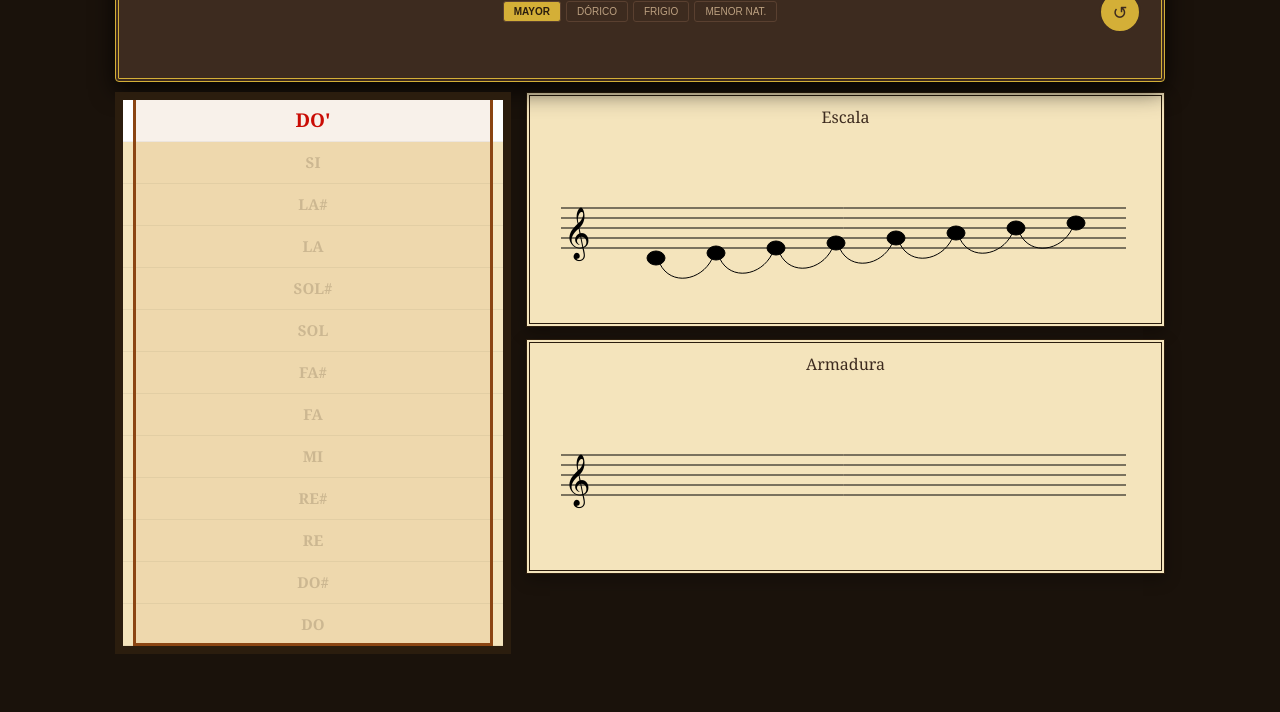
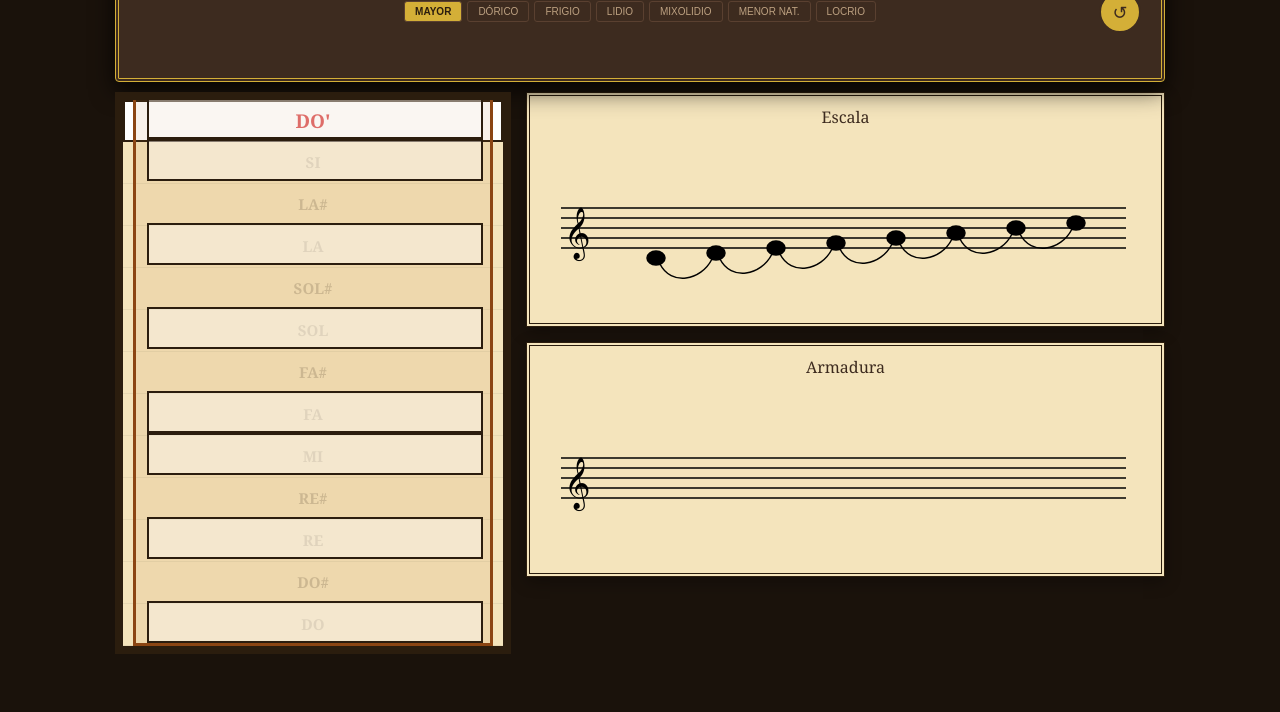
Before and after one commit to pacoaragon61-bot/Escalimetro, a plain HTML site: page index.html in a window 1280 px wide. Shown: the part 88-800 px from the top of the page. Drawn offline with Linux system fonts and the light colour scheme.

Commit message:
Update index.html

```diff
--- a/index.html
+++ b/index.html
@@ -3,10 +3,9 @@
 <head>
     <meta charset="UTF-8">
     <meta name="viewport" content="width=device-width, initial-scale=1.0, maximum-scale=1.0, user-scalable=no">
-    <meta name="theme-color" content="#3d2b1f">
     <meta name="mobile-web-app-capable" content="yes">
     <link rel="manifest" href="manifest.json">
-    <title>Escalímetro Pro</title>
+    <title>Escalímetro Pro Musical</title>
     <style>
         :root { --alto-nota: 42px; --ancho-total: 1050px; --ancho-esca: 380px; --oro: #d4af37; --pergamino: #f4e4bc; }
         body { font-family: 'Georgia', serif; background: #1a120b; display: flex; flex-direction: column; align-items: center; padding: 10px; color: #3d2b1f; user-select: none; margin: 0; overscroll-behavior: none; }
@@ -27,31 +26,34 @@
         #viewport::-webkit-scrollbar { display: none; }
         #columna-notas { position: relative; width: 100%; height: 1050px; }
         .nota { height: 42px; width: 100%; display: flex; align-items: center; justify-content: center; font-weight: bold; font-size: 15px; color: rgba(61, 43, 31, 0.2); position: absolute; border-bottom: 1px solid rgba(0,0,0,0.05); }
-        .nota.resaltada { color: #000 !important; background: #fff !important; font-size: 17px; z-index: 5; }
+        .nota.resaltada { color: #000 !important; background: #fff !important; font-size: 17px; z-index: 5; border: 2px solid #2b1d0e; box-sizing: border-box; }
         .nota.tonica-roja { color: #cc0000 !important; font-size: 19px !important; z-index: 10; font-weight: 900; }
         #molde { position: absolute; bottom: 0; left: 10px; right: 10px; height: calc(42px * 13); background: rgba(184, 115, 51, 0.1); border: 3px solid #8b4513; z-index: 100; pointer-events: none; }
         .hueco { position: absolute; width: 94%; height: 38px; left: 3%; border: 2px solid #2b1d0e; background: rgba(255,255,255,0.4); cursor: pointer; pointer-events: auto; }
-        .box-pentagrama { background: var(--pergamino); border: 4px double #2b1d0e; padding: 10px; box-shadow: 0 5px 15px rgba(0,0,0,0.3); text-align: center; margin-bottom: 12px; }
+        .box-pentagrama { background: var(--pergamino); border: 4px double #2b1d0e; padding: 10px; box-shadow: 0 5px 15px rgba(0,0,0,0.3); text-align: center; margin-bottom: 15px; }
         canvas { width: 600px; height: 180px; }
     </style>
 </head>
 <body>
     <div id="panel-control">
-        <div id="instrucciones">Desliza para elegir tónica.</div>
+        <div id="instrucciones">Desliza para elegir tónica.<br>Usa flechas para enarmonía.</div>
         <div id="controles-derecha">
             <div class="btn-redondo" onclick="reproducirEscala()">🔊</div>
             <div class="btn-redondo" onclick="resetScroll()">↺</div>
         </div>
         <div id="wrapper-tonalidad">
-            <div class="btn-enarmonico" onclick="ajustarEnarmonia(-1)">♭</div>
+            <div id="btn-bemol" class="btn-enarmonico" onclick="ajustarEnarmonia(-1)">♭</div>
             <span id="tonalidad">Cargando...</span>
-            <div class="btn-enarmonico" onclick="ajustarEnarmonia(1)">♯</div>
+            <div id="btn-sostenido" class="btn-enarmonico" onclick="ajustarEnarmonia(1)">♯</div>
         </div>
         <div class="grupo-botones">
             <button onclick="cambiarEscala('mayor', this)" class="active">MAYOR</button>
             <button onclick="cambiarEscala('dorico', this)">DÓRICO</button>
             <button onclick="cambiarEscala('frigio', this)">FRIGIO</button>
+            <button onclick="cambiarEscala('lidio', this)">LIDIO</button>
+            <button onclick="cambiarEscala('mixolidio', this)">MIXOLIDIO</button>
             <button onclick="cambiarEscala('menorNat', this)">MENOR NAT.</button>
+            <button onclick="cambiarEscala('locrio', this)">LOCRIO</button>
         </div>
     </div>
     <div id="cuerpo-herramienta">
@@ -63,13 +65,20 @@
     </div>
 <script>
     const DATOS_NOTAS = [{s:"DO",b:"DO",p:0,alt:0},{s:"DO#",b:"REb",p:0,alt:7},{s:"RE",b:"RE",p:1,alt:2},{s:"RE#",b:"MIb",p:1,alt:-3},{s:"MI",b:"MI",p:2,alt:4},{s:"FA",b:"FA",p:3,alt:-1},{s:"FA#",b:"SOLb",p:3,alt:6},{s:"SOL",b:"SOL",p:4,alt:1},{s:"SOL#",b:"LAb",p:4,alt:-4},{s:"LA",b:"LA",p:5,alt:3},{s:"LA#",b:"SIb",p:5,alt:-2},{s:"SI",b:"SI",p:6,alt:5}];
-    const ESTRUCTURAS = {mayor:[0,2,4,5,7,9,11,12],menorNat:[0,2,3,5,7,8,10,12],dorico:[0,2,3,5,7,9,10,12],frigio:[0,1,3,5,7,8,10,12]};
-    const MODS = {mayor:0,menorNat:-3,dorico:-2,frigio:-4};
+    const ESTRUCTURAS = {mayor:[0,2,4,5,7,9,11,12],menorNat:[0,2,3,5,7,8,10,12],dorico:[0,2,3,5,7,9,10,12],frigio:[0,1,3,5,7,8,10,12],lidio:[0,2,4,6,7,9,11,12],mixolidio:[0,2,4,5,7,9,10,12],locrio:[0,1,3,5,6,8,10,12]};
+    const MODS = {mayor:0,menorNat:-3,dorico:-2,frigio:-4,lidio:1,mixolidio:-1,locrio:-5};
     const view = document.getElementById('viewport');
     const audioCtx = new (window.AudioContext || window.webkitAudioContext)();
     let escalaActiva = 'mayor', enarmoniaManual = 0;
 
     function ajustarEnarmonia(v){ enarmoniaManual = v; draw(); }
+
+    function obtenerOrtografia(tObj, modo, grado, semi){
+        let semiN = (semi % 12 + 12) % 12;
+        let prefS = (tObj.alt + MODS[modo] >= 0);
+        if(enarmoniaManual===1) prefS=true; if(enarmoniaManual===-1) prefS=false;
+        return prefS ? DATOS_NOTAS[semiN].s : DATOS_NOTAS[semiN].b;
+    }
 
     function draw(){
         const tIdx = 24 - Math.round((view.scrollTop + 504) / 42);
@@ -79,20 +88,29 @@
         if(enarmoniaManual===1) prefS=true; if(enarmoniaManual===-1) prefS=false;
         document.getElementById('tonalidad').innerText = (prefS ? notaT.s : notaT.b) + " " + escalaActiva.toUpperCase();
 
-        const ctxE=document.getElementById('canvasEscala').getContext('2d');
-        const ctxA=document.getElementById('canvasArmadura').getContext('2d');
+        const ctxE=document.getElementById('canvasEscala').getContext('2d'), ctxA=document.getElementById('canvasArmadura').getContext('2d');
         [ctxE, ctxA].forEach(c=>{
-            c.clearRect(0,0,600,180); c.strokeStyle='#000';
+            c.clearRect(0,0,600,180); c.strokeStyle='#000'; c.lineWidth=1.5;
             for(let i=0;i<5;i++){ let y=80+i*10; c.beginPath(); c.moveTo(15,y); c.lineTo(580,y); c.stroke(); }
             c.fillStyle='#000'; c.font='45px serif'; c.fillText('𝄞',18,120);
         });
 
-        // Dibujar notas en el pentagrama
+        // ARMAZÓN DE ARMADURA
+        ctxA.font='28px serif';
+        let fM = notaT.alt + MODS[escalaActiva];
+        const sy=[85,100,80,95,110,90,105], by=[104,89,110,95,115,100,120];
+        if(fM>0) for(let i=0;i<fM;i++) ctxA.fillText('♯',70+i*18,sy[i]);
+        else if(fM<0) for(let i=0;i<Math.abs(fM);i++) ctxA.fillText('♭',70+i*18,by[i]);
+
+        // DIBUJO ESCALA CON LIGADURAS Y ALTERACIONES
         const pT = {0:0,1:prefS?0:1,2:1,3:prefS?1:2,4:2,5:3,6:prefS?3:4,7:4,8:prefS?4:5,9:5,10:prefS?5:6,11:prefS?6:0}[norm];
         ESTRUCTURAS[escalaActiva].forEach((inter, idx)=>{
             const x=110+idx*60, y=130-(pT+idx)*5;
             ctxE.beginPath(); ctxE.ellipse(x,y,9,7,0,0,2*Math.PI); ctxE.fill(); ctxE.stroke();
-            if(idx < ESTRUCTURAS[escalaActiva].length - 1){
+            const nN=obtenerOrtografia(notaT,escalaActiva,idx,norm+inter);
+            if(nN.includes("#")) ctxE.fillText('♯', x-25, y+8);
+            if(nN.includes("b")) ctxE.fillText('♭', x-25, y+6);
+            if(idx<ESTRUCTURAS[escalaActiva].length-1){
                 const nx=110+(idx+1)*60, ny=130-(pT+idx+1)*5;
                 ctxE.beginPath(); ctxE.moveTo(x+4,y+6); ctxE.bezierCurveTo(x+15,y+28,nx-15,ny+28,nx-4,ny+6); ctxE.stroke();
             }
@@ -107,8 +125,8 @@
         }
     }
     function play(f,t=0){const o=audioCtx.createOscillator(),g=audioCtx.createGain();o.type='triangle';o.frequency.value=f;g.gain.setValueAtTime(0.1,audioCtx.currentTime+t);g.gain.exponentialRampToValueAtTime(0.0001,audioCtx.currentTime+t+0.6);o.connect(g);g.connect(audioCtx.destination);o.start(audioCtx.currentTime+t);o.stop(audioCtx.currentTime+t+0.6);}
+    function cambiarEscala(tipo,btn){escalaActiva=tipo;enarmoniaManual=0;const m=document.getElementById('molde');m.innerHTML='';ESTRUCTURAS[tipo].forEach(inter=>{const h=document.createElement('div');h.className='hueco';h.style.bottom=(inter*42)+"px";m.appendChild(h);});document.querySelectorAll('button').forEach(b=>b.classList.remove('active'));btn.classList.add('active');draw();}
     function reproducirEscala(){const b=24-Math.round((view.scrollTop+504)/42);ESTRUCTURAS[escalaActiva].forEach((n,i)=>play(261.63*Math.pow(2,(b+n-12)/12),i*0.4));}
-    function cambiarEscala(tipo,btn){escalaActiva=tipo;enarmoniaManual=0;document.querySelectorAll('button').forEach(b=>b.classList.remove('active'));btn.classList.add('active');draw();}
     function resetScroll(){view.scrollTo({top:view.scrollHeight,behavior:'smooth'});}
     view.addEventListener('scroll', draw);
     window.onload=()=>{ cambiarEscala('mayor',document.querySelector('button')); view.scrollTop=view.scrollHeight; };
```
